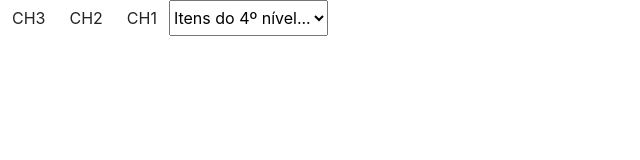
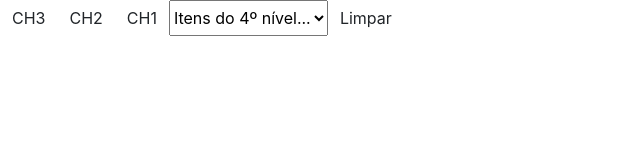
Before and after one commit to antoineelmallah/angular-input-tree-select, an Angular app: page / in a window 1280 px wide. Shown: the top 160 px of the page, without its empty margins (0-640 px from the left). Built offline with nearby package versions, Linux system fonts and the light colour scheme.

Commit message:
1 file modified

```diff
--- a/src/app/input-tree-select/input-tree-select.component.html
+++ b/src/app/input-tree-select/input-tree-select.component.html
@@ -4,5 +4,5 @@
     <option [ngValue]="null" disabled>Itens do {{ nivel }}º nível...</option>
     <option *ngFor="let item of filhos" [ngValue]="item.id">{{ item.descricao ? item.descricao : item.chave }}</option>
   </select>
-  <mat-button-toggle (click)="limpar()"><i class="fa fa-trash text-danger"></i></mat-button-toggle>
+  <mat-button-toggle (click)="limpar()">Limpar</mat-button-toggle>
 </mat-button-toggle-group>
```
